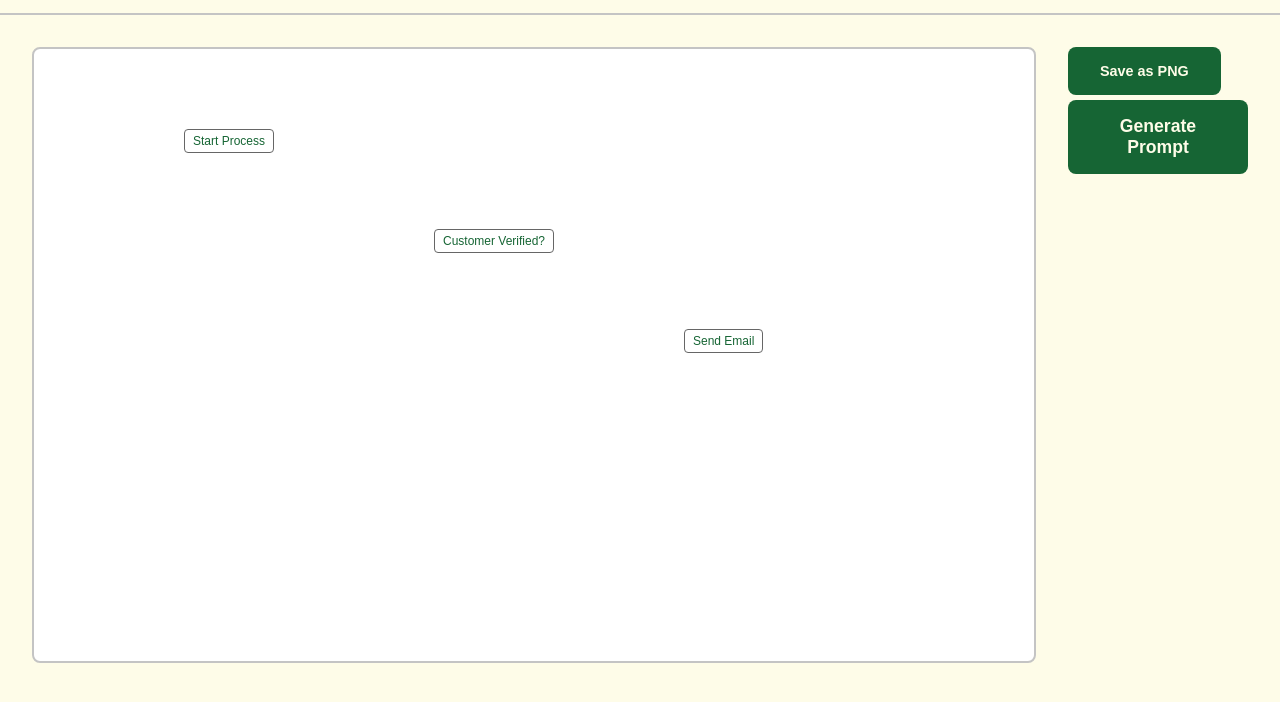
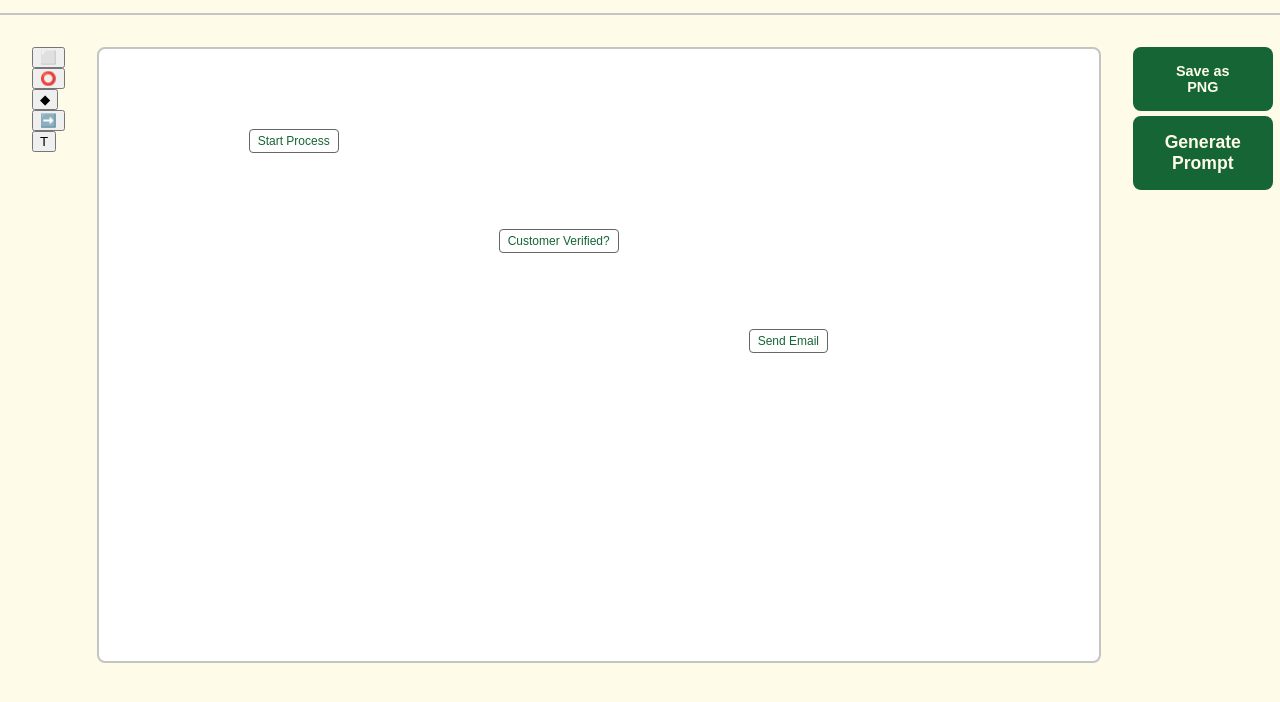
Before and after one commit to AJ-Gonzalez/NapkinWire, a plain HTML site: page web/diagram.html in a window 1280 px wide. Shown: the part 66-768 px from the top of the page. Drawn offline with nearby package versions, Linux system fonts and the light colour scheme.

Commit message:
Added toolbar

```diff
--- a/web/diagram.html
+++ b/web/diagram.html
@@ -35,6 +35,15 @@
 
         <main class="app-container">
 
+            <div class="shape-toolbar">
+                <button data-shape="rectangle"
+                    class="shape-btn active">⬜</button>
+                <button data-shape="circle" class="shape-btn">⭕</button>
+                <button data-shape="diamond" class="shape-btn">◆</button>
+                <button data-shape="arrow" class="shape-btn">➡️</button>
+                <button data-shape="text" class="shape-btn">T</button>
+            </div>
+
             <div class="canvas-container">
                 <canvas id="diagramCanvas" width="1000" height="600"></canvas>
 
```
